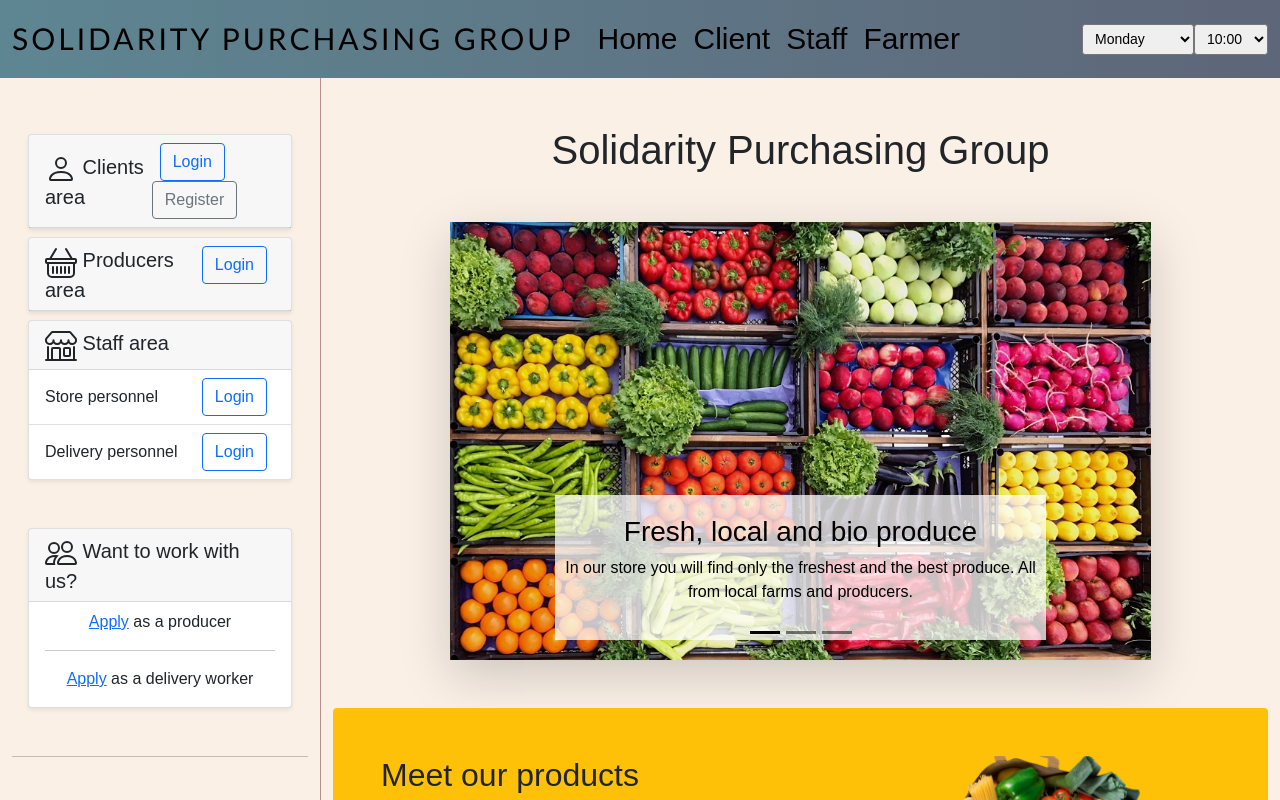
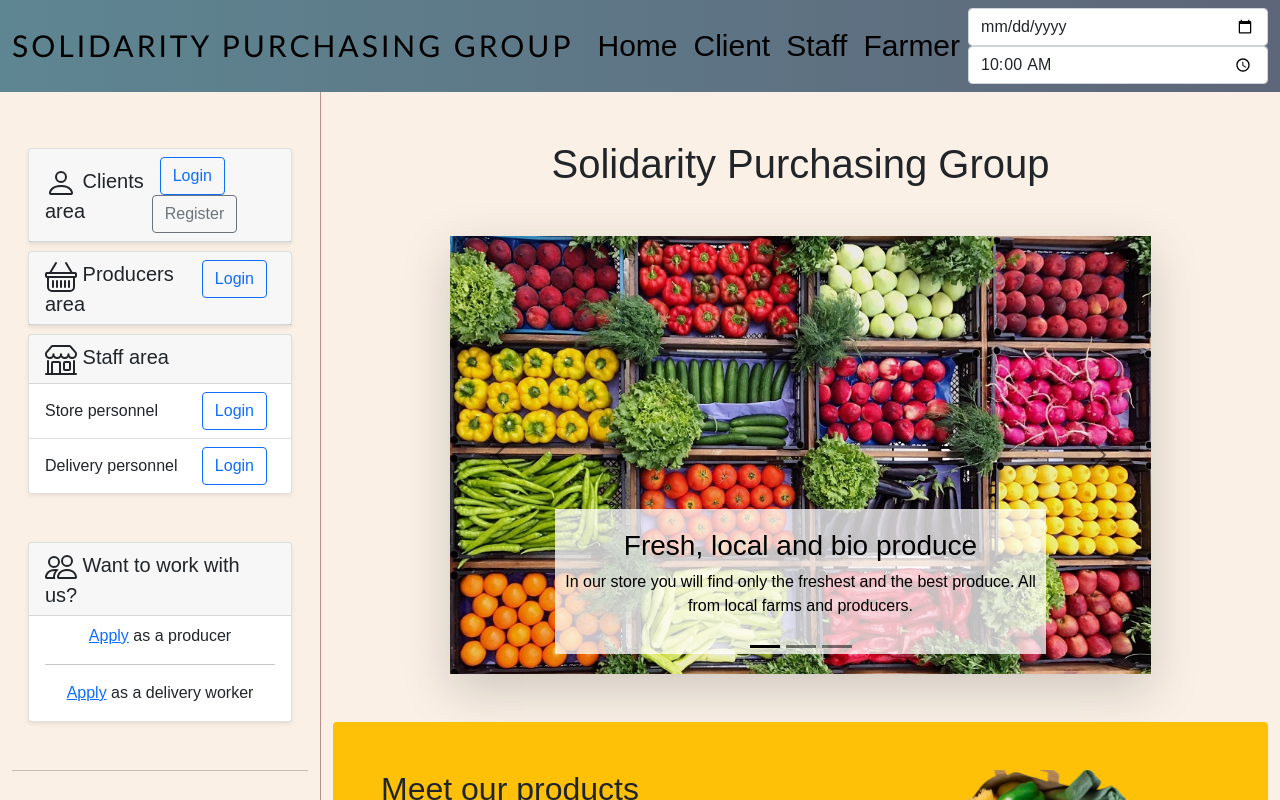
Before and after one commit to HeydarliAtabay/SolidarityPurchasingGroup, a React (Create React App) app in the folder client/: page / in a window 1280 px wide. Shown: the top 800 px of the page. Built offline with nearby package versions, Linux system fonts and the light colour scheme; no server answers.

Commit message:
fix clock

```diff
--- a/client/src/App.js
+++ b/client/src/App.js
@@ -19,7 +19,7 @@ import FarmerProducts from './Components/FarmerProducts';
 let r = [];
 
 function App() {
-  const [time, setTime] = useState({ day: 'monday', hour: '10' });
+  const [time, setTime] = useState({ date: '01-01-2021', hour: '10:00' });
   const [recharged, setRecharged] = useState(true);
   const [recharged1, setRecharged1] = useState(true);
   const [orders, setOrders] = useState([]);
--- a/client/src/Components/MyNavbar.js
+++ b/client/src/Components/MyNavbar.js
@@ -1,4 +1,11 @@
+import { useState } from 'react';
+import {Row, Col , Form} from 'react-bootstrap'
+
 const Navbar = function (props) {
+
+  const [date, setDate] = useState(props.time.date);
+  const [time, setTime] = useState(props.time.hour);
+
   return (
     <nav className="navbar navbar-expand-lg menu-bar">
       <div className="container-fluid">
@@ -42,62 +49,33 @@ const Navbar = function (props) {
               </a>
             </li>
           </ul>
-          <form className="form-inline">
-            <select
-              onChange={(event) =>
-                props.setTime((time) => ({
-                  day: event.target.value,
-                  hour: time.hour,
-                }))
-              }
-              defaultValue={props.time.day}
-              className="form-control-sm mr-2"
-            >
-              <option value="monday">Monday</option>
-              <option value="tuesday">Tuesday</option>
-              <option value="wednesday">Wednesday</option>
-              <option value="thursday">Thursday</option>
-              <option value="friday">Friday</option>
-              <option value="saturday">Saturday</option>
-              <option value="sunday">Sunday</option>
-            </select>
-            <select
-              onChange={(event) =>
-                props.setTime((time) => ({
-                  day: time.day,
-                  hour: event.target.value,
-                }))
-              }
-              defaultValue={props.time.hour}
-              className="form-control-sm mr-3"
-            >
-              <option value="00">00:00</option>
-              <option value="01">01:00</option>
-              <option value="02">02:00</option>
-              <option value="03">03:00</option>
-              <option value="04">04:00</option>
-              <option value="05">05:00</option>
-              <option value="06">06:00</option>
-              <option value="07">07:00</option>
-              <option value="08">08:00</option>
-              <option value="09">09:00</option>
-              <option value="10">10:00</option>
-              <option value="11">11:00</option>
-              <option value="12">12:00</option>
-              <option value="13">13:00</option>
-              <option value="14">14:00</option>
-              <option value="15">15:00</option>
-              <option value="16">16:00</option>
-              <option value="17">17:00</option>
-              <option value="18">18:00</option>
-              <option value="19">19:00</option>
-              <option value="20">20:00</option>
-              <option value="21">21:00</option>
-              <option value="22">22:00</option>
-              <option value="23">23:00</option>
-            </select>
-          </form>
+
+
+          <Form.Group>
+        <Row>
+          <Col>
+          <Form.Control type="date" value={date} onChange={(event) =>{
+              setDate(event.target.value)
+              props.setTime((time) => ({
+                date: event.target.value,
+                hour: time.hour,
+              }))}}/>
+          <Form.Control.Feedback type='invalid'> </Form.Control.Feedback>
+          </Col>
+          <Col>
+          <Form.Control type="time" value={time}
+            onChange={(event) =>{
+              setTime(event.target.value);
+              props.setTime((time) => ({
+                date: time.day,
+                hour: event.target.value,
+              }))}}/>
+          </Col>
+        </Row>
+      </Form.Group>
+
         </div>
+
       </div>
     </nav>
   );
```
Also changed, not shown: 1 other file (tests, documents, lock files or other folders).
